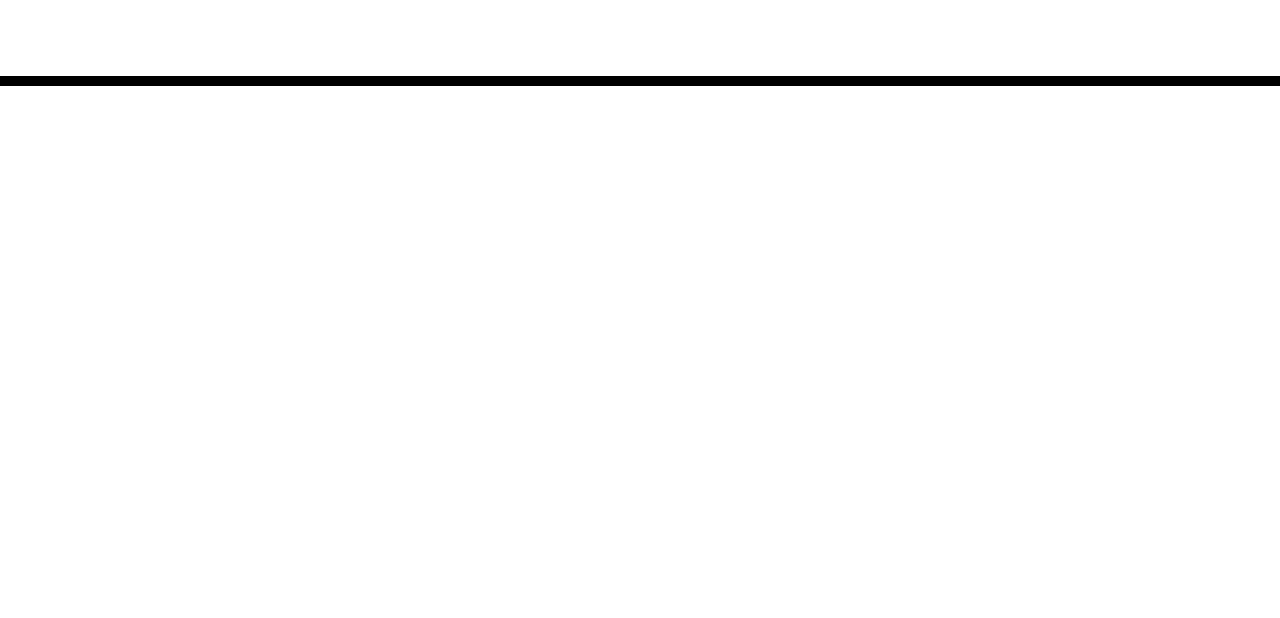
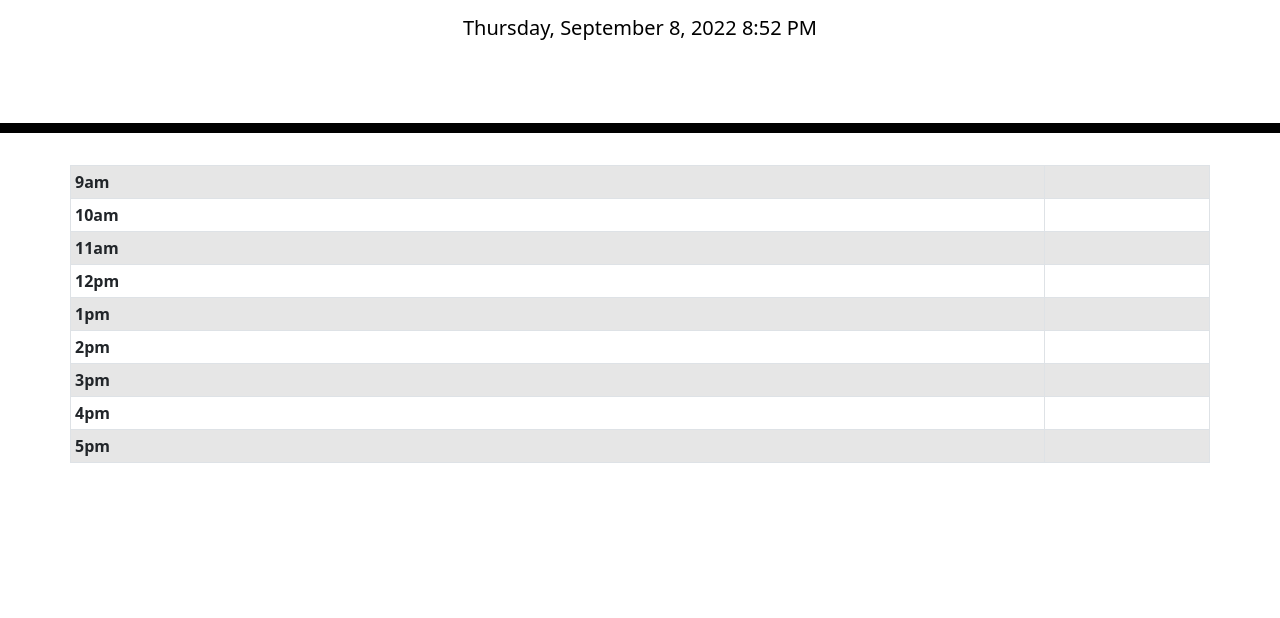
Before and after one commit to Chrisbond1226/work-day, a plain HTML site: page index.html in a window 1280 px wide. Shown: the part 182-800 px from the top of the page. Drawn offline with nearby package versions, Linux system fonts and the light colour scheme.

Commit message:
added time blocks

```diff
--- /dev/null
+++ b/assets/script.js
@@ -0,0 +1,10 @@
+var findTime = moment().format("LLLL");
+
+var displayTime = function () {
+  var showTime = document.createTextNode(findTime);
+  document.querySelector("#currentDay").appendChild(showTime);
+};
+
+var enterData = function () {};
+
+displayTime();
--- a/index.html
+++ b/index.html
@@ -28,12 +28,51 @@
       <p class="lead">A simple calendar app for scheduling your work day</p>
       <p id="currentDay" class="lead"></p>
     </header>
-    <div class="container">
-      <!-- Timeblocks go here -->
-    </div>
+    <table class="table table-striped table-bordered table-sm table-hover container">
+      <tbody>
+        <tr>
+          <th scope="row">9am</th>
+          <td></td>
+        </tr>
+        <tr>
+          <th scope="row">10am</th>
+          <td></td>
+        </tr>
+        <tr>
+          <th scope="row">11am</th>
+          <td></td>
+        </tr>
+        <tr>
+          <th scope="row">12pm</th>
+          <td></td>
+        </tr>
+        <tr>
+          <th scope="row">1pm</th>
+          <td></td>
+        </tr>
+        <tr>
+          <th scope="row">2pm</th>
+          <td></td>
+        </tr>
+        <tr>
+          <th scope="row">3pm</th>
+          <td></td>
+        </tr>
+        <tr>
+          <th scope="row">4pm</th>
+          <td></td>
+        </tr>
+        <tr>
+          <th scope="row">5pm</th>
+          <td></td>
+        </tr>
+      </tbody>
+    </table>
 
     <script src="https://code.jquery.com/jquery-3.4.1.min.js"></script>
     <script src="https://cdnjs.cloudflare.com/ajax/libs/moment.js/2.24.0/moment.min.js"></script>
-    <script src="./assets/js"></script>
+    <script src="./assets/script.js"></script>
+    <!-- CSS only -->
+<link href="https://cdn.jsdelivr.net/npm/bootstrap@5.2.1/dist/css/bootstrap.min.css" rel="stylesheet" integrity="sha384-iYQeCzEYFbKjA/T2uDLTpkwGzCiq6soy8tYaI1GyVh/UjpbCx/TYkiZhlZB6+fzT" crossorigin="anonymous">
   </body>
 </html>
```
Also changed, not shown: 3 other files.
